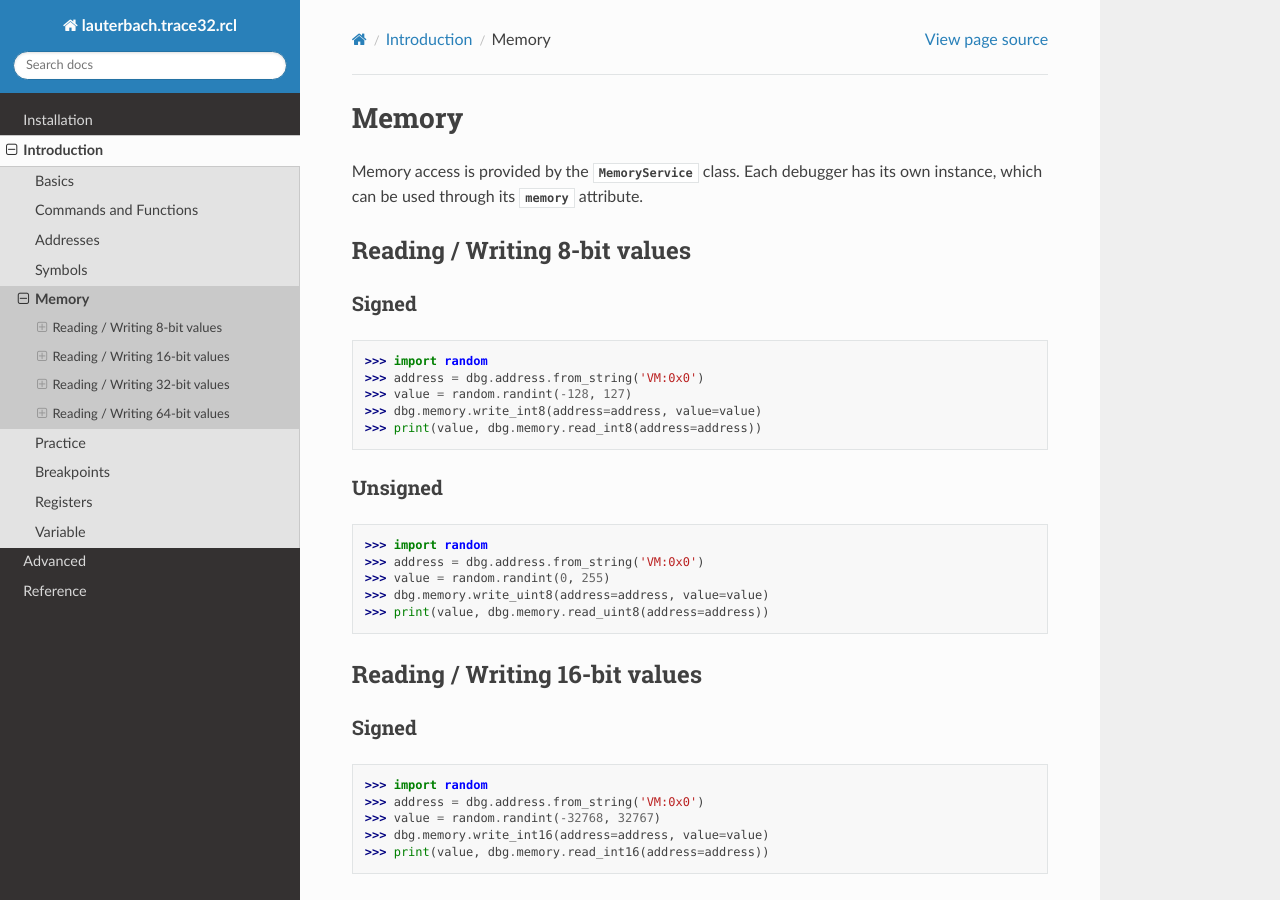
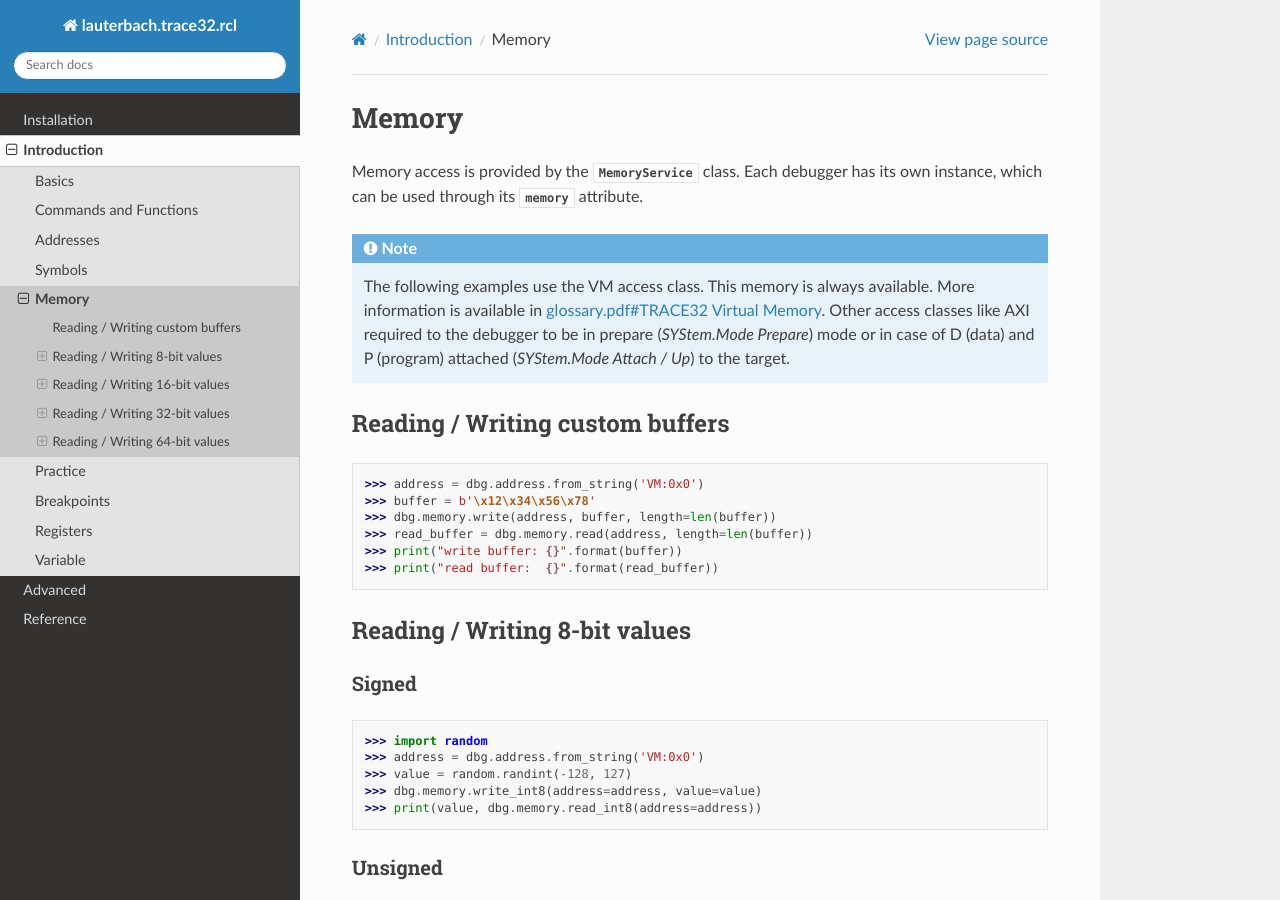
Before and after one commit to lauterbach-mirror/pyrcl, a Sphinx documentation site: the page built from docs/sub/intro_memory.rst, in a window 1280 px wide and 900 px high. Built offline with Sphinx 7.4.7 and the Read the Docs theme 3.1.0, drawn with Linux system fonts in a browser that asks for light colours; the version number is read from the project's files by our own code.

```diff
--- a/docs/sub/intro_memory.rst
+++ b/docs/sub/intro_memory.rst
@@ -3,6 +3,25 @@ Memory
 ######
 
 Memory access is provided by the :py:attr:`MemoryService<lauterbach.trace32.rcl.MemoryService>` class. Each debugger has its own instance, which can be used through its :py:attr:`memory<lauterbach.trace32.rcl.Debugger.memory>` attribute.
+
+.. note::
+
+    The following examples use the VM access class. This memory is always available. More information is available in `glossary.pdf#TRACE32 Virtual Memory <https://www.lauterbach.com/pdf/glossary.pdf#TRACE32%20Virtual%20Memory>`__.
+    Other access classes like AXI required to the debugger to be in prepare (`SYStem.Mode Prepare`) mode or in case of D (data) and P (program) attached (`SYStem.Mode Attach / Up`) to the target.
+
+
+********************************
+Reading / Writing custom buffers
+********************************
+
+.. code-block:: pycon
+
+	>>> address = dbg.address.from_string('VM:0x0')
+	>>> buffer = b'\x12\x34\x56\x78'
+	>>> dbg.memory.write(address, buffer, length=len(buffer))
+	>>> read_buffer = dbg.memory.read(address, length=len(buffer))
+	>>> print("write buffer: {}".format(buffer))
+	>>> print("read buffer:  {}".format(read_buffer))
 
 
 ******************************
@@ -13,7 +32,7 @@ Reading / Writing 8-bit values
 Signed
 ======
 
-.. code-block:: python
+.. code-block:: pycon
 
 	>>> import random
 	>>> address = dbg.address.from_string('VM:0x0')
@@ -25,7 +44,7 @@ Signed
 Unsigned
 ========
 
-.. code-block:: python
+.. code-block:: pycon
 
 	>>> import random
 	>>> address = dbg.address.from_string('VM:0x0')
@@ -42,7 +61,7 @@ Reading / Writing 16-bit values
 Signed
 ======
 
-.. code-block:: python
+.. code-block:: pycon
 
 	>>> import random
 	>>> address = dbg.address.from_string('VM:0x0')
@@ -54,7 +73,7 @@ Signed
 Unsigned
 ========
 
-.. code-block:: python
+.. code-block:: pycon
 
 	>>> import random
 	>>> address = dbg.address.from_string('VM:0x0')
@@ -71,7 +90,7 @@ Reading / Writing 32-bit values
 Signed
 ======
 
-.. code-block:: python
+.. code-block:: pycon
 
 	>>> import random
 	>>> address = dbg.address.from_string('VM:0x0')
@@ -83,7 +102,7 @@ Signed
 Unsigned
 ========
 
-.. code-block:: python
+.. code-block:: pycon
 
 	>>> import random
 	>>> address = dbg.address.from_string('VM:0x0')
@@ -100,7 +119,7 @@ Reading / Writing 64-bit values
 Signed
 ======
 
-.. code-block:: python
+.. code-block:: pycon
 
 	>>> import random
 	>>> address = dbg.address.from_string('VM:0x0')
@@ -112,7 +131,7 @@ Signed
 Unsigned
 ========
 
-.. code-block:: python
+.. code-block:: pycon
 
 	>>> import random
 	>>> address = dbg.address.from_string('VM:0x0')
--- a/src/lauterbach/trace32/rcl/__version__.py
+++ b/src/lauterbach/trace32/rcl/__version__.py
@@ -1 +1 @@
-__version__ = "1.1.3"
+__version__ = "1.1.4"
```
Also changed, not shown: README.md (+6 -0 lines), docs/sub/advanced_memorybundle.rst (+5 -5 lines), docs/sub/intro_address.rst (+12 -2 lines), docs/sub/intro_register.rst (+8 -8 lines), 6 other files.
